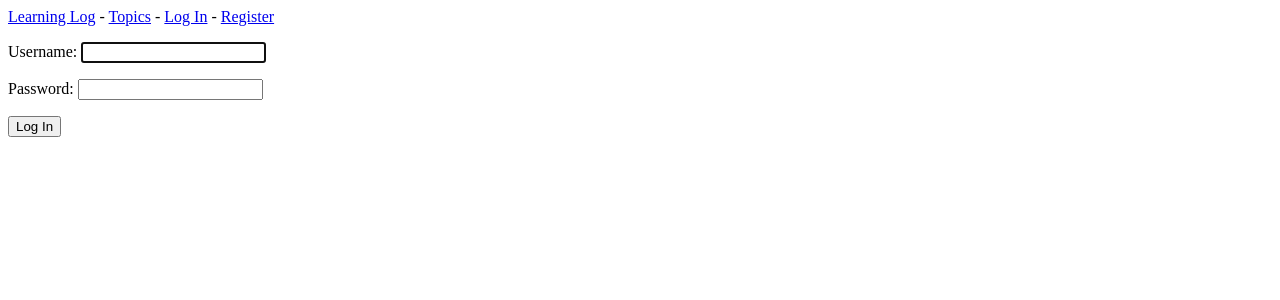
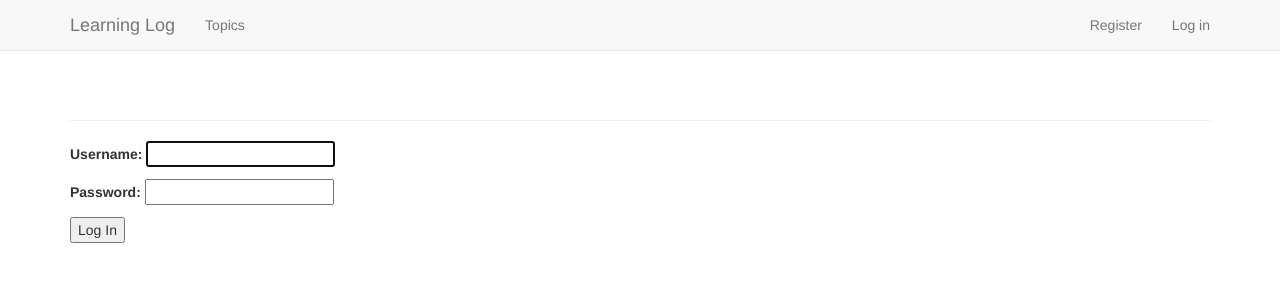
Before and after one commit to JerberthRocha/registro-de-aprendizado, a Django app: page /users/login/?next=/edit_entry/1/ in a window 1280 px wide. Shown: the top 300 px of the page. Run offline with Django 4.2, Linux system fonts and the light colour scheme; some libraries are stand-ins or nearby versions.

Commit message:
Estilizando base.html

```diff
--- a/learning_logs/templates/learning_logs/pages/base.html
+++ b/learning_logs/templates/learning_logs/pages/base.html
@@ -1,4 +1,4 @@
-<p>
+{% comment %} <p>
     <a href="{% url 'learning_logs:index' %}">Learning Log</a> -
     <a href="{% url 'learning_logs:topics' %}">Topics</a> -
     {% if user.is_authenticated %}
@@ -10,4 +10,41 @@
     {% endif %}
 </p>
 
-{% block content %}{% endblock content %}
+{% block content %}{% endblock content %} {% endcomment %}
+{% load bootstrap3 %}
+<!DOCTYPE html><html lang="en">
+<head>
+    <meta charset="utf-8"> <meta http-equiv="X-UA-Compatible" content="IE=edge"><meta name="viewport" content="width=device-width, initial-scale=1">
+    <title>Learning Log</title>
+    {% bootstrap_css %}
+    {% bootstrap_javascript %}
+</head>
+
+<body>
+    <nav class="navbar navbar-default navbar-static-top"> <div class="container">
+        <div class="navbar-header">
+            <button type="button" class="navbar-toggle collapsed" data-toggle="collapse" data-target="#navbar" aria-expanded="false" aria-controls="navbar"></button>
+            <a class="navbar-brand" href="{% url 'learning_logs:index' %}">Learning Log</a>
+        </div>
+        <div id="navbar" class="navbar-collapse collapse">
+        <ul class="nav navbar-nav">
+            <li>
+                <a href="{% url 'learning_logs:topics' %}">Topics</a>
+            </li>
+        </ul>
+        <ul class="nav navbar-nav navbar-right">
+            {% if user.is_authenticated %}
+                <li><a>Hello, {{ user.username }}.</a></li> <li><a href="{% url 'users:logout' %}">Log out</a></li>
+            {% else %}
+                <li><a href="{% url 'users:register' %}">Register</a></li> <li><a href="{% url 'users:login' %}">Log in</a></li>
+            {% endif %}
+        </ul> </div>
+        </div>
+    </nav>
+<div class="container">
+    <div class="page-header">{% block header %}{% endblock header %}
+    </div> <div>{% block content %}{% endblock content %}
+    </div>
+    </div> <!-- /container -->
+</body>
+</html>
```
Also changed, not shown: db.sqlite3.
